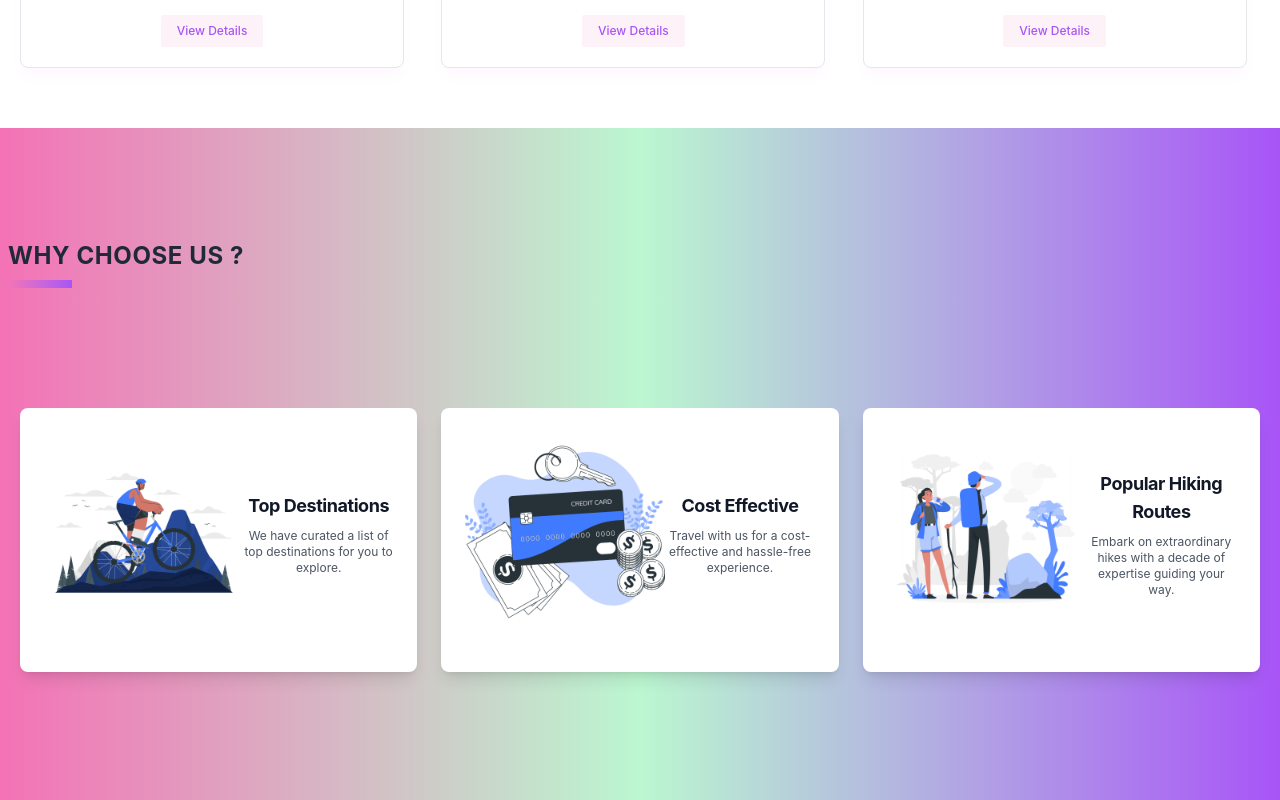
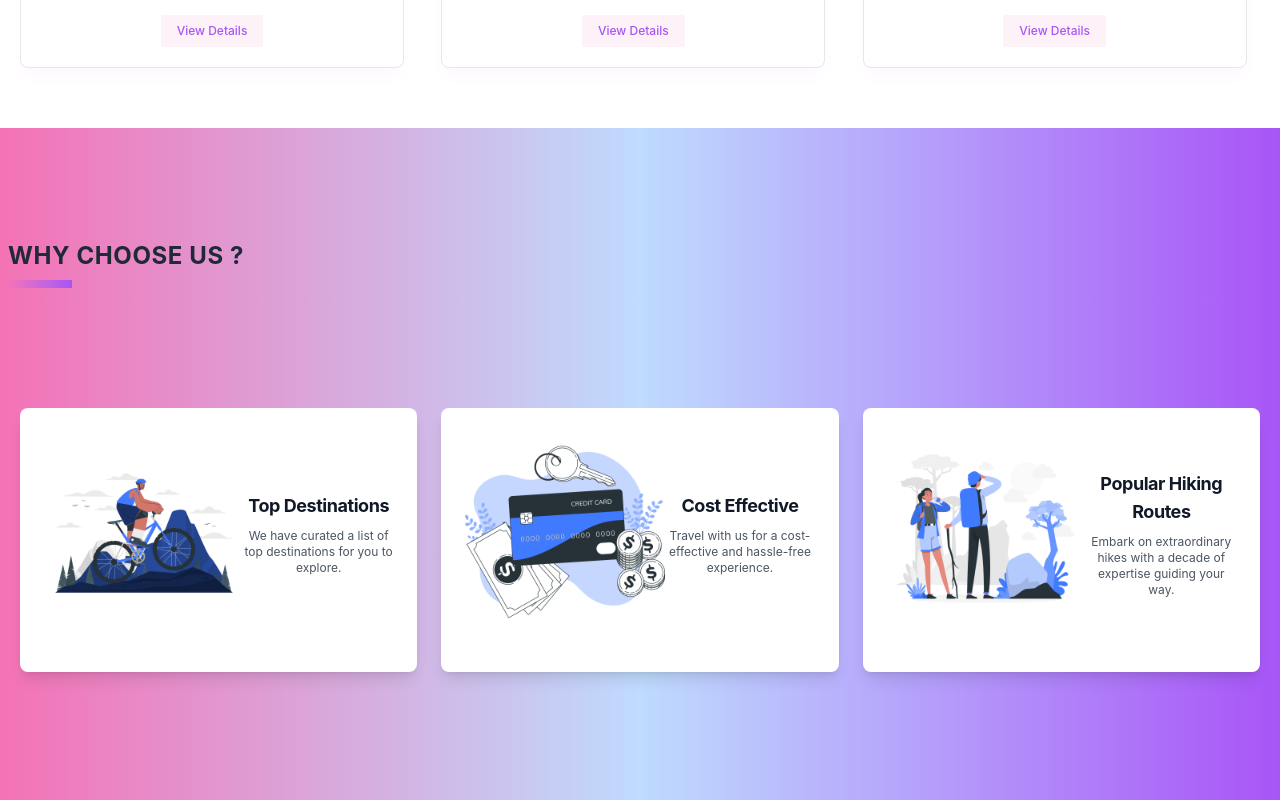
Before and after one commit to parashe/amazingnepal, a React (Create React App) app: page / in a window 1280 px wide. Shown: the part 2240-3040 px from the top of the page. Built offline with nearby package versions, Linux system fonts and the light colour scheme.

Commit message:
made some changes

```diff
--- a/src/Components/UI/Card/card.tsx
+++ b/src/Components/UI/Card/card.tsx
@@ -81,14 +81,14 @@ export const DestinationCard: React.FC<DestinationCardProps> = ({
   return (
     <div className="w-full gap-x-5 md:max-w-sm  bg-white border rounded-lg border-gray-200 shadow-lg cursor-pointer shadow-ui-third-theme hover:shadow-sm hover:shadow-ui-light-pink dark:bg-gray-800 relative">
       <div className="w-full relative">
-        <div className="relative z-50">
+        <div className="relative ">
           <img
             className="aspect-[16/9] object-cover w-full rounded-lg h-[220px] brightness-75 "
             src={imageUrl[0]?.url}
             alt=""
           />
         </div>
-        <div className="text-center absolute top-0 left-0  ml-0 rounded-l-full z-50 rounded-lg">
+        <div className="text-center absolute top-0 left-0  ml-0 rounded-l-full  rounded-lg">
           <p className="bg-gradient-to-r from-pink-400 via-red-500 to-purple-500 text-white px-4 py-2 text-xs font-semibold">
             {price}
           </p>
--- a/src/Components/window/Whywe/whywe.tsx
+++ b/src/Components/window/Whywe/whywe.tsx
@@ -27,7 +27,7 @@ const Whywe = () => {
   ];
 
   return (
-    <div className="bg-gradient-to-r from-pink-400 via-green-200 to-purple-500 opacity-100 dark:bg-gray-900">
+    <div className="bg-gradient-to-r from-pink-400 via-blue-200 to-purple-500 opacity-100 dark:bg-gray-900">
     <div className="mt-10 md:pt-28 md:pb-24 container mx-auto pt-5">
       <Title title="Why Choose Us ?" />
       <div className="grid grid-cols-1 md:grid-cols-3 gap-6 md:pt-24 md:pb-24 w-full p-5">
```
